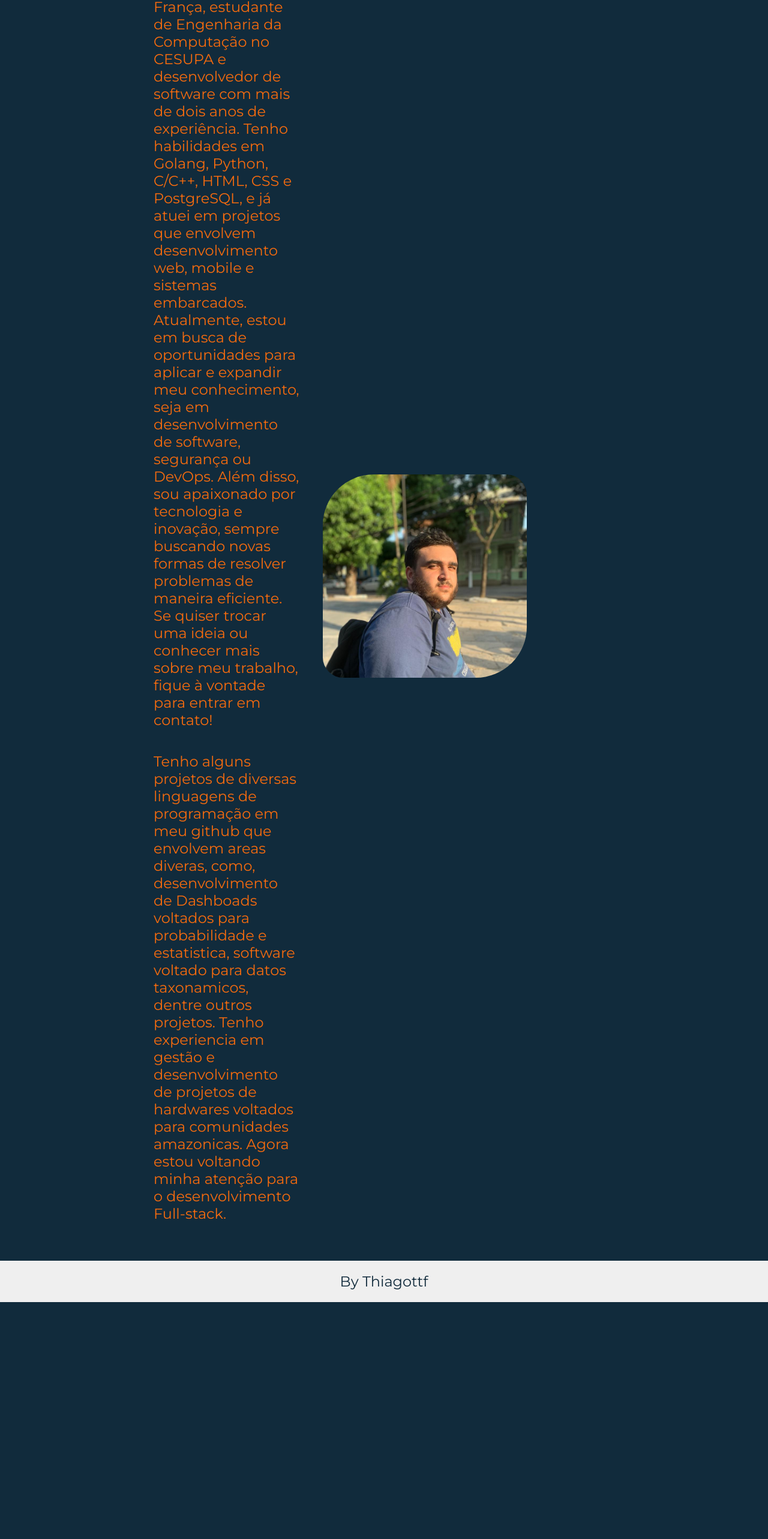
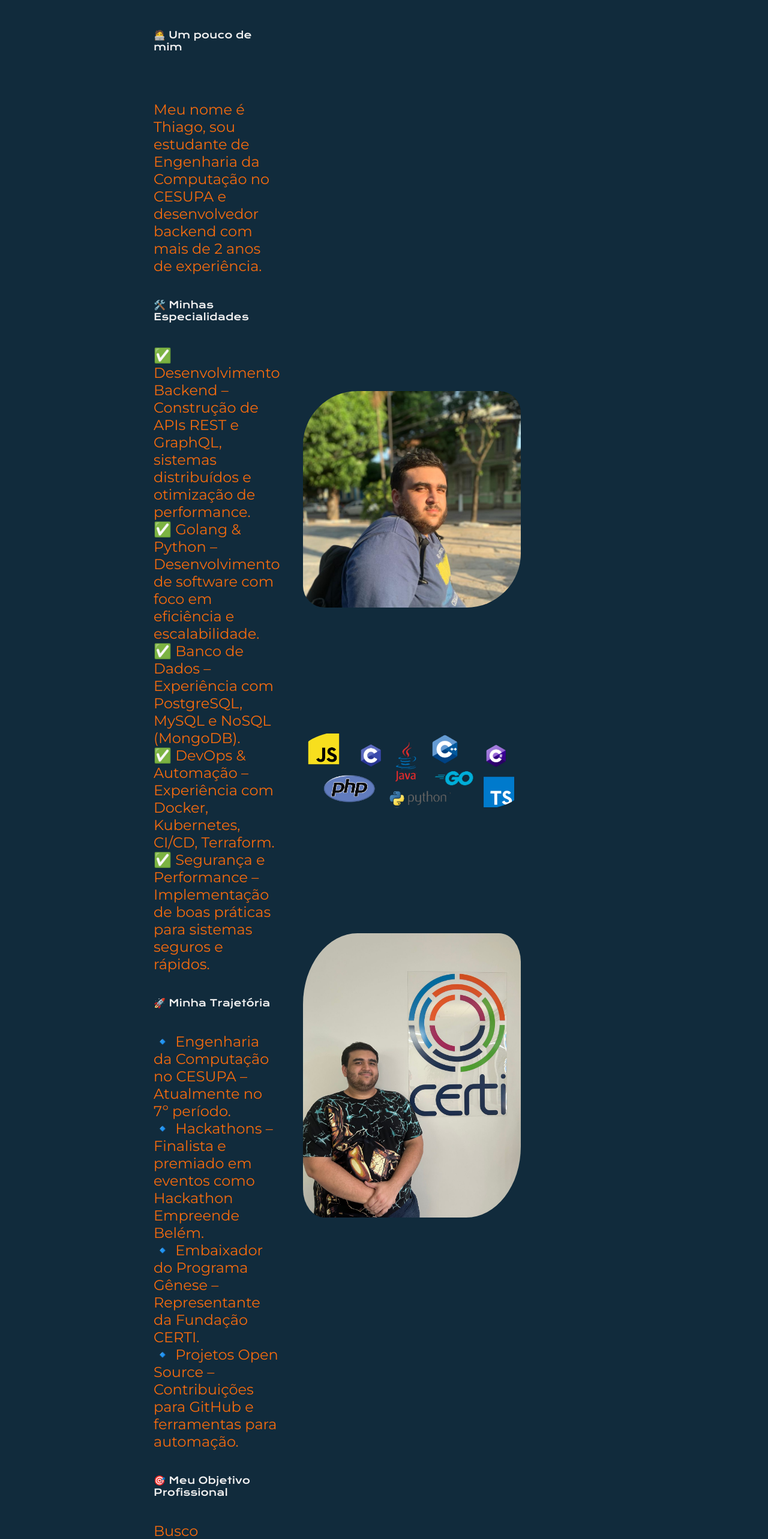
Before and after one commit to Thiagottf/Portilfolio, a plain HTML site: page sobre.html in a window 1280 px wide. Shown: the part 231-2797 px from the top of the page at 60% size. Before the commit the page ends 2402 px from the top, so only its background shows below. Drawn offline with nearby package versions, Linux system fonts and the light colour scheme.

Commit message:
Realiza ajustes no css

```diff
--- a/sobre.html
+++ b/sobre.html
@@ -17,26 +17,52 @@
         </nav>
     </header>
 
-
     <main class="apresentacao">
         <section class="apresentacao__conteudo">
             <h1 class="apresentacao__conteudo__titulo">Sobre mim</h1>
-            <p class="apresentacao__conteudo__texto">Olá! Sou Thiago França,  estudante de Engenharia da Computação no CESUPA e desenvolvedor de software com mais de dois anos de experiência. Tenho habilidades em Golang, Python, C/C++, HTML, CSS e PostgreSQL, e já atuei em projetos que envolvem desenvolvimento web, mobile e sistemas embarcados.
+            <p class="apresentacao__conteudo__texto"><h3>🧑‍💻 Um pouco de mim</h3></p>
+            <p class="apresentacao__conteudo__texto">
+                Meu nome é Thiago, sou estudante de Engenharia da Computação no CESUPA e desenvolvedor backend com mais de 2 anos de experiência.
+            </p>
 
-                Atualmente, estou em busca de oportunidades para aplicar e expandir meu conhecimento, seja em desenvolvimento de software, segurança ou DevOps. Além disso, sou apaixonado por tecnologia e inovação, sempre buscando novas formas de resolver problemas de maneira eficiente.
+            <h3>🛠️ Minhas Especialidades</h3>
+            <p class="apresentacao__conteudo__texto">
+                ✅ Desenvolvimento Backend – Construção de APIs REST e GraphQL, sistemas distribuídos e otimização de performance.<br>
+                ✅ Golang & Python – Desenvolvimento de software com foco em eficiência e escalabilidade.<br>
+                ✅ Banco de Dados – Experiência com PostgreSQL, MySQL e NoSQL (MongoDB).<br>
+                ✅ DevOps & Automação – Experiência com Docker, Kubernetes, CI/CD, Terraform.<br>
+                ✅ Segurança e Performance – Implementação de boas práticas para sistemas seguros e rápidos.<br>
+            </p>
 
-                Se quiser trocar uma ideia ou conhecer mais sobre meu trabalho, fique à vontade para entrar em contato!
+            <h3>🚀 Minha Trajetória</h3>
+            <p class="apresentacao__conteudo__texto">
+                🔹 Engenharia da Computação no CESUPA – Atualmente no 7º período.<br>
+                🔹 Hackathons – Finalista e premiado em eventos como Hackathon Empreende Belém.<br>
+                🔹 Embaixador do Programa Gênese – Representante da Fundação CERTI.<br>
+                🔹 Projetos Open Source – Contribuições para GitHub e ferramentas para automação.<br>
+            </p>
 
+            <h3>🎯 Meu Objetivo Profissional</h3>
+            <p class="apresentacao__conteudo__texto">
+                Busco oportunidades para aprimorar minhas habilidades em arquitetura de sistemas, escalabilidade e segurança.
             </p>
-            <p class="apresentacao__conteudo__texto">Tenho alguns projetos de diversas linguagens de programação em meu
-                github que envolvem areas diveras,
-                como, desenvolvimento de Dashboads voltados para probabilidade e estatistica, software voltado para datos taxonamicos, dentre outros
-                projetos. Tenho experiencia em gestão e desenvolvimento de projetos de hardwares voltados para
-                comunidades amazonicas.
-                Agora estou voltando minha atenção para o desenvolvimento Full-stack.</p>
         </section>
-        <section>
-            <img src="./assents/foto2.jfif" class="Foto_sobre" alt="Foto do Futuro desenvolvedor Thiago França">
+
+        <section class="sobre-container">
+            <!-- Primeiro item com imagem à esquerda -->
+            <div class="sobre-item">
+                <img src="./assents/foto2.jfif" class="Foto_sobre" alt="Foto do Futuro desenvolvedor Thiago França">
+
+            </div>
+            <!-- Segundo item com imagem à direita -->
+            <div class="sobre-item">
+                <img src="./assents/Linguagens-de-programacao-1.png" class="Foto_sobre" alt="Logo de linguagens de programação">
+            </div>
+            <!-- Terceiro item com imagem à esquerda -->
+            <div class="sobre-item">
+                <img src="./assents/LogoDaCerti.jpg" class="Foto_sobre" alt="Logo da CERTI">
+
+            </div>
         </section>
     </main>
 
--- a/styles/style.css
+++ b/styles/style.css
@@ -15,6 +15,12 @@
 * {
     margin: 0;
     padding: 0;
+}
+h3{
+    font-family: var(--font-primaria);
+    font-size: 1.0rem;
+    font-weight: 400;
+    color: var(--cor-terciaria);
 }
 
 body {
@@ -143,6 +149,12 @@ body {
     border-radius: 25% 10%;
 }
 
+.sobre-container {
+    display: flex;
+    flex-direction: column; /* Organiza os itens de forma vertical */
+    gap: 200px; /* Espaçamento entre os parágrafos */
+}
+
 .rodape {
     padding: 20px;
     color: var(--cor-primaria);
@@ -182,3 +194,28 @@ body {
 
     }
 }
+
+@media screen and (max-width: 1200px) {
+    .cabecalho {
+        flex-direction: column;
+        align-items: center;
+    }
+
+    .cabecalho__menu {
+        flex-direction: column;
+        gap: 10px;
+    }
+
+    .apresentacao {
+        flex-direction: column;
+        align-items: center;
+    }
+
+    .apresentacao__conteudo {
+        width: 100%;
+    }
+
+    .Foto_principal {
+        width: 100%;
+    }
+}
```
Also changed, not shown: home.html (+9 -5 lines), assents/Linguagens-de-programacao-1.png (added), assents/LogoDaCerti.jpg (added).
